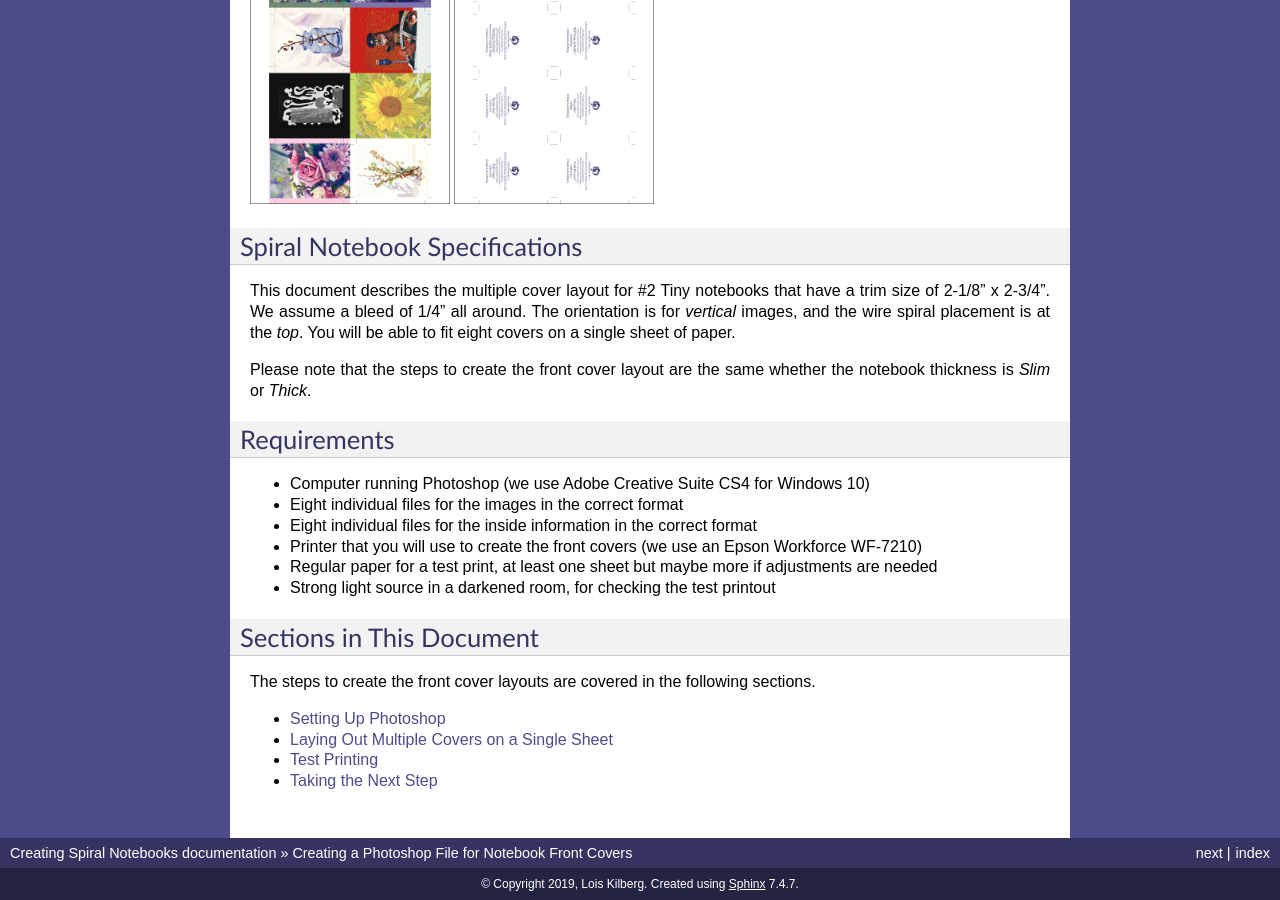
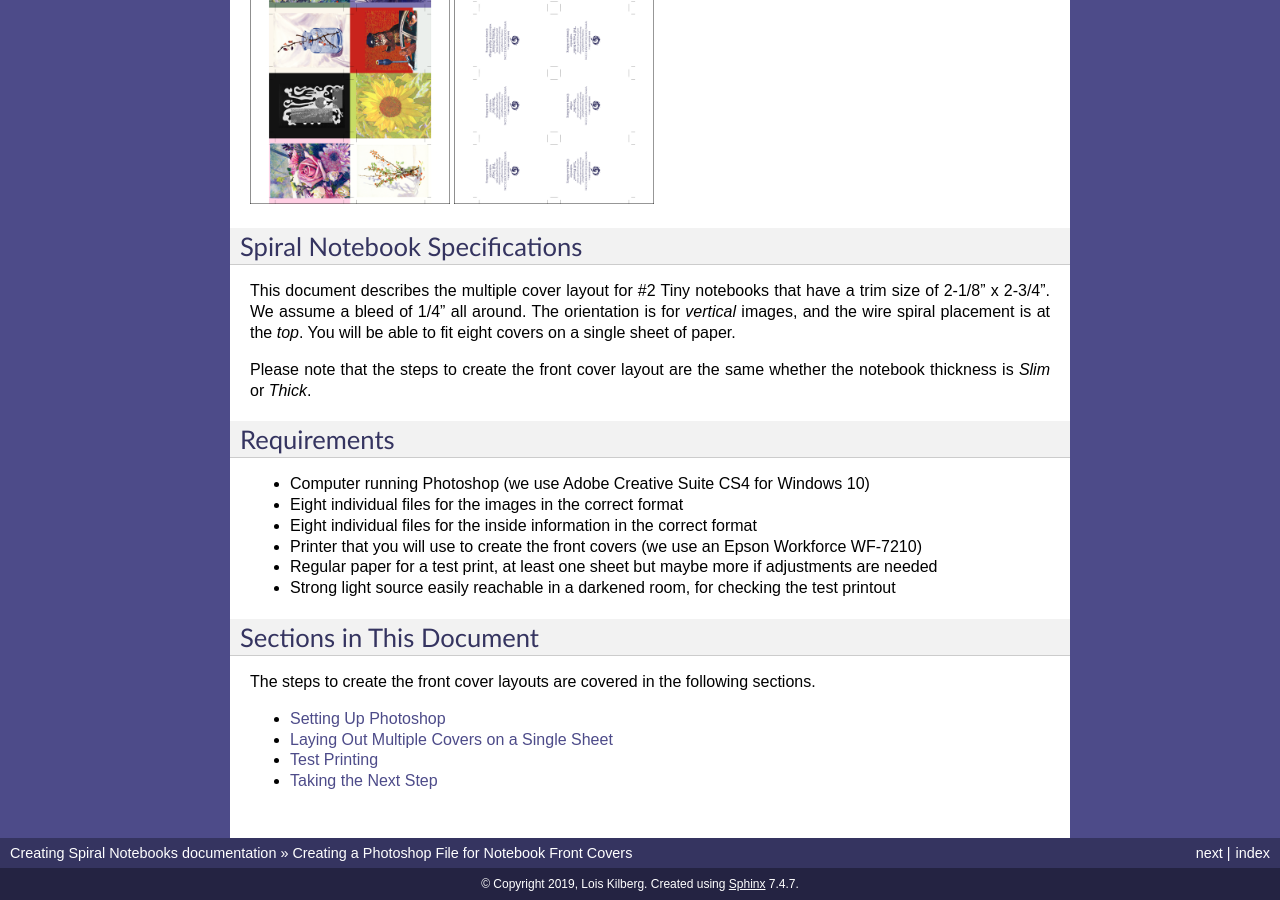
Before and after one commit to loiskilberg/FinalProject, a Sphinx documentation site: the page built from source/index.rst, in a window 1280 px wide and 900 px high, scrolled down 815 px. Built offline with Sphinx 7.4.7, drawn with Linux system fonts in a browser that asks for light colours.

Commit message:
add  easily reachable for the light source

```diff
--- a/source/index.rst
+++ b/source/index.rst
@@ -45,7 +45,7 @@ Requirements
 * Eight individual files for the inside information in the correct format
 * Printer that you will use to create the front covers (we use an Epson Workforce WF-7210)
 * Regular paper for a test print, at least one sheet but maybe more if adjustments are needed
-* Strong light source in a darkened room, for checking the test printout
+* Strong light source easily reachable in a darkened room, for checking the test printout
 
 Sections in This Document
 =========================
```
